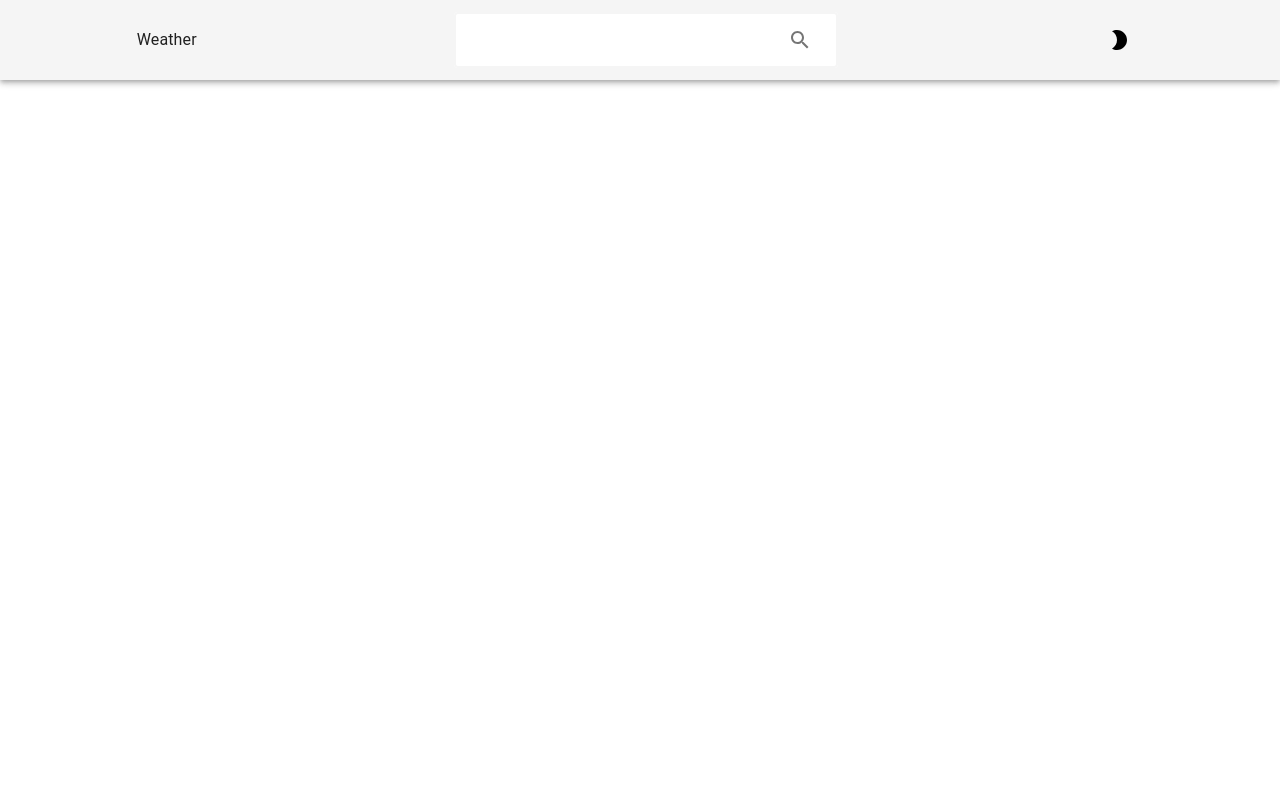
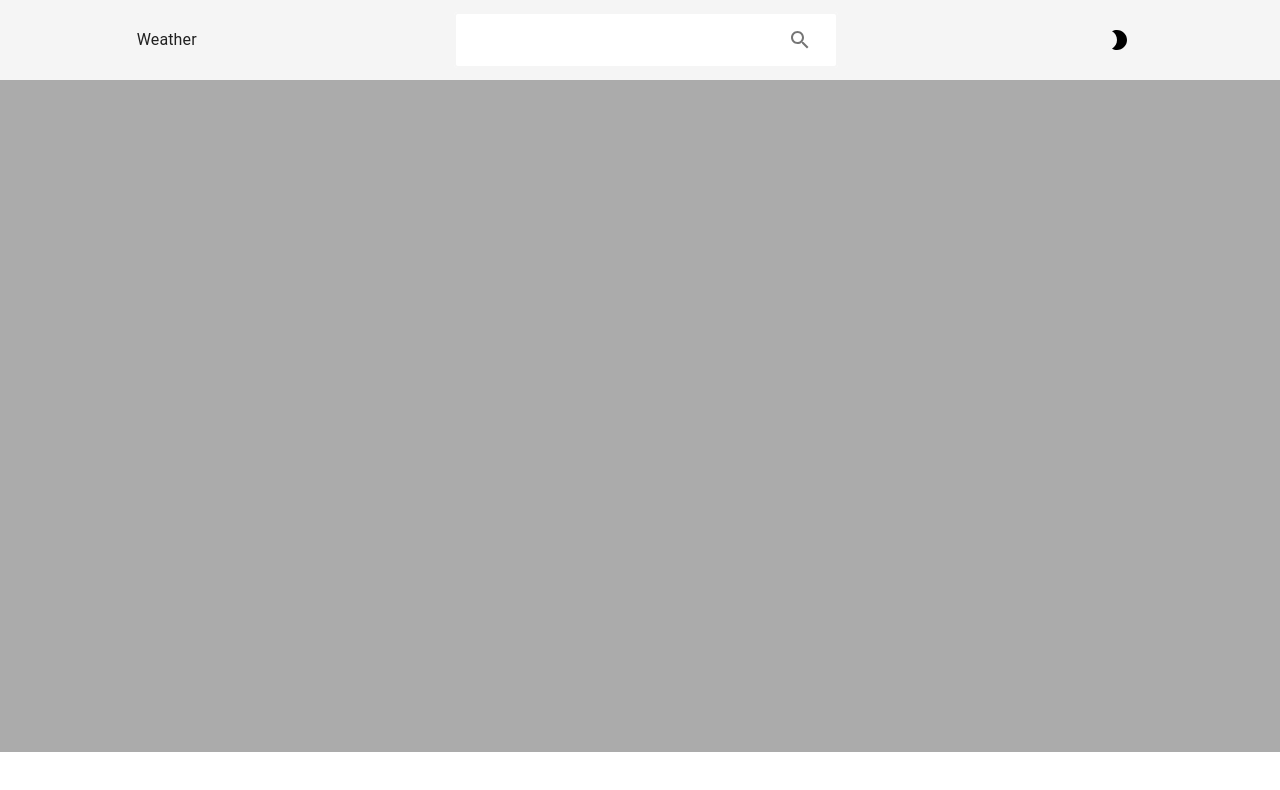
Before and after one commit to Cristian-M-B/Weather-App, a React (Create React App) app: page / in a window 1280 px wide. Shown: the top 790 px of the page. Built offline with nearby package versions, Linux system fonts and the light colour scheme.

Commit message:
add CityCard

```diff
--- a/src/components/Home.tsx
+++ b/src/components/Home.tsx
@@ -1,17 +1,31 @@
-import React from 'react';
 import { useStore } from '../context/StoreProvider';
+import CityCard from './CityCard';
+import { Grid } from '@material-ui/core';
+import { makeStyles } from '@material-ui/core/styles';
+
+const useStyles = makeStyles((theme) => ({
+    home: {
+        backgroundColor: theme.palette.primary.dark,
+        paddingTop: '3vh',
+        paddingBottom: '3vh',
+        minHeight: '84vh',
+    },
+}))
 
 export default function Home(): JSX.Element {
     const { cities } = useStore();
+    const classes = useStyles();
     return (
-        <div>
-            {cities?.map((city, index) =>{
-                return <div key={index}>
-                    <p>{city.id}</p>
-                    <p>{city.name}</p>
-                    <img src={`http://openweathermap.org/img/wn/${city.image}@2x.png`} alt='Not Found'/>
-                </div>
+        <Grid
+            container
+            direction='row'
+            justifyContent='center'
+            alignItems='center'
+            className={classes.home}
+        >
+            {cities?.map(city => {
+                return <CityCard key={city.id} city={city} />
             })}
-        </div>
+        </Grid>
     )
 }
```
